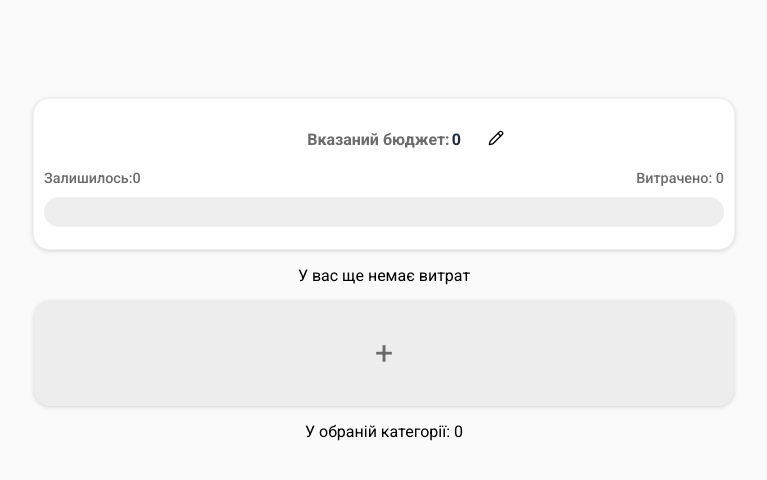
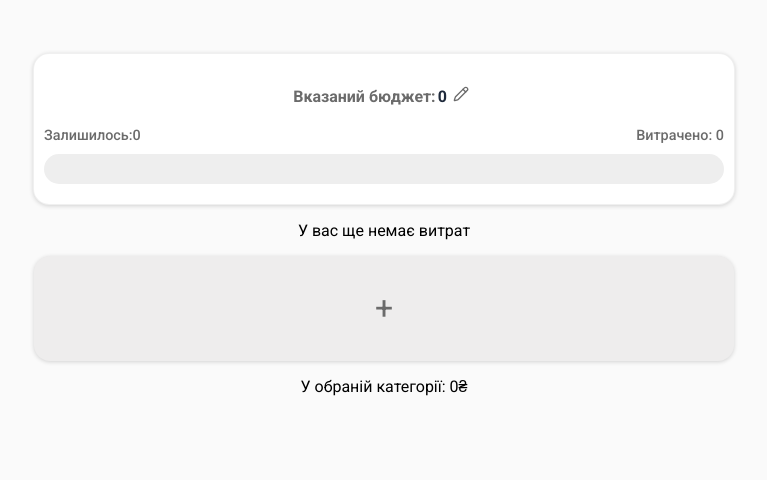
Before and after one commit to MaksimBoyko05/expensetracker, a React (Create React App) app: page / in a window 1280 px wide. Shown: the part 168-648 px from the top of the page, without its empty margins (256-1023 px from the left). Built offline with nearby package versions, Linux system fonts and the light colour scheme.

Commit message:
feat: Add animations, UX improvements -Improve expense card and child elements animations -Add animation to Budget  block -Add hide overvflow for category badge -Fix edit button

```diff
--- a/src/components/AddExpenseForm.jsx
+++ b/src/components/AddExpenseForm.jsx
@@ -1,4 +1,5 @@
 import {useState} from "react";
+import { X } from 'lucide-react';
 import styles from '../styles/modal.module.scss'
 
 function AddExpenseForm({expenses, setExpenses, categories, onClose}) {
@@ -41,7 +42,7 @@ function AddExpenseForm({expenses, setExpenses, categories, onClose}) {
     <>
       <div className={styles.modalwrapper}>
         <div className={styles.modalcontent}>
-          <button onClick={handleClose} className={styles.closebtn}>x</button>
+          <button onClick={handleClose} className={styles.closebtn}> <X size={20}/></button>
         <form onSubmit={handleSubmit}>
           <div className={styles.pricesection}>
             <label>Назва витрати:</label>
--- a/src/components/BudgetBar.jsx
+++ b/src/components/BudgetBar.jsx
@@ -23,6 +23,7 @@ function BudgetBar({totalExpense}) {
   return (
     <>
       <div className={styles.maincontainer}>
+        <div className={styles.budgetGroup}>
         <h4>Вказаний бюджет:
           {open ? (
             <>
@@ -38,13 +39,14 @@ function BudgetBar({totalExpense}) {
             </>
           ) : (
             <>
-              <span>{budget}</span>
-              <button
-                className={styles.editbtn}
-                onClick={() => setOpen(true)}><Pencil size={16}/></button>
+                <span>{budget}</span>
+                <button className={styles.editbtn} onClick={() => setOpen(true)}>
+                  <Pencil color={"#6b6b6b"} size={16}/>
+                </button>
             </>
           )}
         </h4>
+        </div>
         <div className={styles.valuesection}>
           <span className={styles.spanleft}>Залишилось:{budgetLeft < 0 ? 0 : budgetLeft}</span>
           <span className={styles.spendspan}>Витрачено: {totalExpense}</span>
--- a/src/components/ExpenseTracker.jsx
+++ b/src/components/ExpenseTracker.jsx
@@ -107,7 +107,7 @@ function ExpenseTracker() {
         )}
         {filteredExpenses !== "All" && (
           <>
-          <p>У обраній категорії: {categoryExpense}</p>
+          <p>У обраній категорії: {categoryExpense}₴</p>
           </>
         )
         }
--- a/src/styles/budgetbar.module.scss
+++ b/src/styles/budgetbar.module.scss
@@ -8,6 +8,7 @@ $container-height: 130px;
 $color-text-secondary: #6b6b6b;
 $bar-green-color: #30be30;
 $track-color: #eee;
+$shadow-card-hover: rgba(0, 0, 0, 0.24) 0px 8px 16px;
 
 
 .maincontainer {
@@ -22,6 +23,12 @@ $track-color: #eee;
   border: 1px solid $color-border;
   box-shadow: $shadow-card;
   background-color: #ffffff;
+  transition: all 0.3s ease;
+
+  &:hover {
+    transform: translateY(-3px);
+    box-shadow: $shadow-card-hover;
+  }
 
   h4 {
     color: #6b6b6b;
@@ -32,17 +39,17 @@ $track-color: #eee;
     }
   }
 
-  .editbtn {
-    position: absolute;
+  .budgetGroup {
     display: flex;
-    align-self: end;
-    top: 20%;
-    right: 32%;
-    margin-left: auto;
-    background: none;
-    border: none;
-    width: fit-content;
-    cursor: pointer;
+    justify-content: center;
+
+    .editbtn {
+      background: none;
+      border: none;
+      width: fit-content;
+      cursor: pointer;
+    }
+
   }
 
   .editinput {
@@ -109,32 +116,4 @@ $track-color: #eee;
       background-color: $bar-green-color;
     }
   }
-  @media (max-width: 430px) {
-    .editbtn{
-      top: 20%;
-      right: 20%;
-    }
-  }
-  @media (max-width: 344px) {
-    .editbtn{
-      top: 20%;
-      right: 14%;
-    }
-  }
-  @media (max-width: 360px) {
-    .editbtn{
-      top: 20%;
-      right: 14%;
-    }
-  }
 }
-@media (min-width: 393px) {
-  .maincontainer{
-    position: sticky;
-    margin-top: 90px;
-  }
-  .editbtn{
-    top: 20%;
-    right: 17%;
-  }
-}
--- a/src/styles/main.module.scss
+++ b/src/styles/main.module.scss
@@ -9,12 +9,14 @@ $color-delete-bg: #d5d5d5;
 $color-add-bg: #eeeded;
 
 $shadow-card: rgba(0, 0, 0, 0.16) 0px 1px 4px;
+$shadow-card-hover: rgba(0, 0, 0, 0.24) 0px 8px 16px;
 
 $border-radius-card: 16px;
 $border-radius-button: 6px;
 $border-radius-badge: 12px;
 
 $transition-default: all 0.3s ease;
+$transition-smooth: all 0.4s cubic-bezier(0.4, 0, 0.2, 1);
 $transition-opacity: opacity 0.5s;
 
 @mixin card-base {
@@ -25,10 +27,16 @@ $transition-opacity: opacity 0.5s;
   box-shadow: $shadow-card;
   border-radius: $border-radius-card;
   animation: fadeIn 0.3s ease-out;
-  transition: $transition-default;
+  transition: $transition-smooth, box-shadow 0.3s ease;
+  position: relative;
 
   &:hover {
-    transform: scale(1.05);
+    transform: translateY(-8px) scale(1.02);
+    box-shadow: $shadow-card-hover;
+  }
+
+  &:active {
+    transform: translateY(-4px) scale(1.01);
   }
 }
 
@@ -67,9 +75,11 @@ $transition-opacity: opacity 0.5s;
 
   button {
     @include button-reset;
-    transition: background-color 0.3s ease;
-    &:hover{
-      background-color: #d9d9d9;
+    transition: all 0.3s ease;
+
+    &:hover {
+      background-color: #eaeaea;
+      transform: translateY(-2px);
     }
   }
 
@@ -98,11 +108,32 @@ $transition-opacity: opacity 0.5s;
   flex-direction: column;
   gap: 40px;
   border: 1px solid $color-border-light;
+  overflow: hidden;
+
+  &::before {
+    content: '';
+    position: absolute;
+    top: 0;
+    left: -100%;
+    width: 100%;
+    height: 100%;
+    background: linear-gradient(90deg, transparent, rgba(255, 255, 255, 0.4), transparent);
+    transition: left 0.5s ease;
+  }
+
+  &:hover::before {
+    left: 100%;
+  }
+
+  &:hover {
+    border-color: rgba(190, 190, 190, 0.5);
+  }
 }
 
 .topinfo {
   @include flex-between;
   position: relative;
+  transition: transform 0.3s ease;
 }
 
 .deletecontainer {
@@ -111,30 +142,44 @@ $transition-opacity: opacity 0.5s;
   width: 100%;
   height: 9vh;
   flex-direction: row;
-  transition: $transition-opacity;
+  opacity: 0;
+  transition: opacity 0.3s ease;
 
-  &:hover .deletebtn {
-    display: block;
+  .expensecard:hover & {
     opacity: 1;
   }
 }
 
 .deletebtn {
-  display: none;
   font-size: 1.5rem;
+  margin-bottom: 10px;
   line-height: 1;
   padding: 0 5px;
   border: 1px solid #c4c2c2;
   border-radius: 50%;
   background-color: $color-delete-bg;
   color: $color-text-secondary;
-  opacity: 0;
   cursor: pointer;
-  transition: $transition-opacity;
+  transition: all 0.3s ease;
+  transform: scale(0);
+
+  .expensecard:hover & {
+    transform: scale(1);
+  }
+
+  &:hover {
+    background-color: #c4c2c2;
+    transform: scale(1.15);
+  }
+
+  &:active {
+    transform: scale(0.95);
+  }
 }
 
 .downinfo {
   @include flex-between;
+  transition: transform 0.3s ease;
 }
 
 .expensename {
@@ -142,6 +187,11 @@ $transition-opacity: opacity 0.5s;
   width: fit-content;
   font-size: 0.9rem;
   font-weight: 500;
+  transition: color 0.3s ease;
+
+  .expensecard:hover & {
+    color: #000000;
+  }
 }
 
 .expenseprice {
@@ -150,20 +200,35 @@ $transition-opacity: opacity 0.5s;
   margin-left: auto;
   font-weight: 500;
   color: $color-success;
+  transition: transform 0.3s ease;
+
+  .expensecard:hover & {
+    transform: scale(1.05);
+  }
 }
 
 .categorybadge {
   display: inline-block;
   padding: 3px 6px;
+  max-width: 90px;
+  overflow: hidden;
+  text-overflow: ellipsis;
   border-radius: $border-radius-badge;
   font-size: 0.85rem;
   font-weight: 500;
+  transition: all 0.3s ease;
+
+  .expensecard:hover & {
+    transform: translateY(-2px);
+    box-shadow: 0 2px 4px rgba(0, 0, 0, 0.1);
+  }
 }
 
 .expensedate {
   font-size: 0.85rem;
   font-weight: 500;
   color: $color-text-secondary;
+  transition: color 0.3s ease;
 }
 
 .addexpense {
@@ -175,6 +240,11 @@ $transition-opacity: opacity 0.5s;
   color: $color-text-secondary;
   cursor: pointer;
   max-width: 700px;
+
+  &:hover {
+    background-color: darken($color-add-bg, 3%);
+    color: darken($color-text-secondary, 15%);
+  }
 }
 
 @keyframes fadeIn {
```
